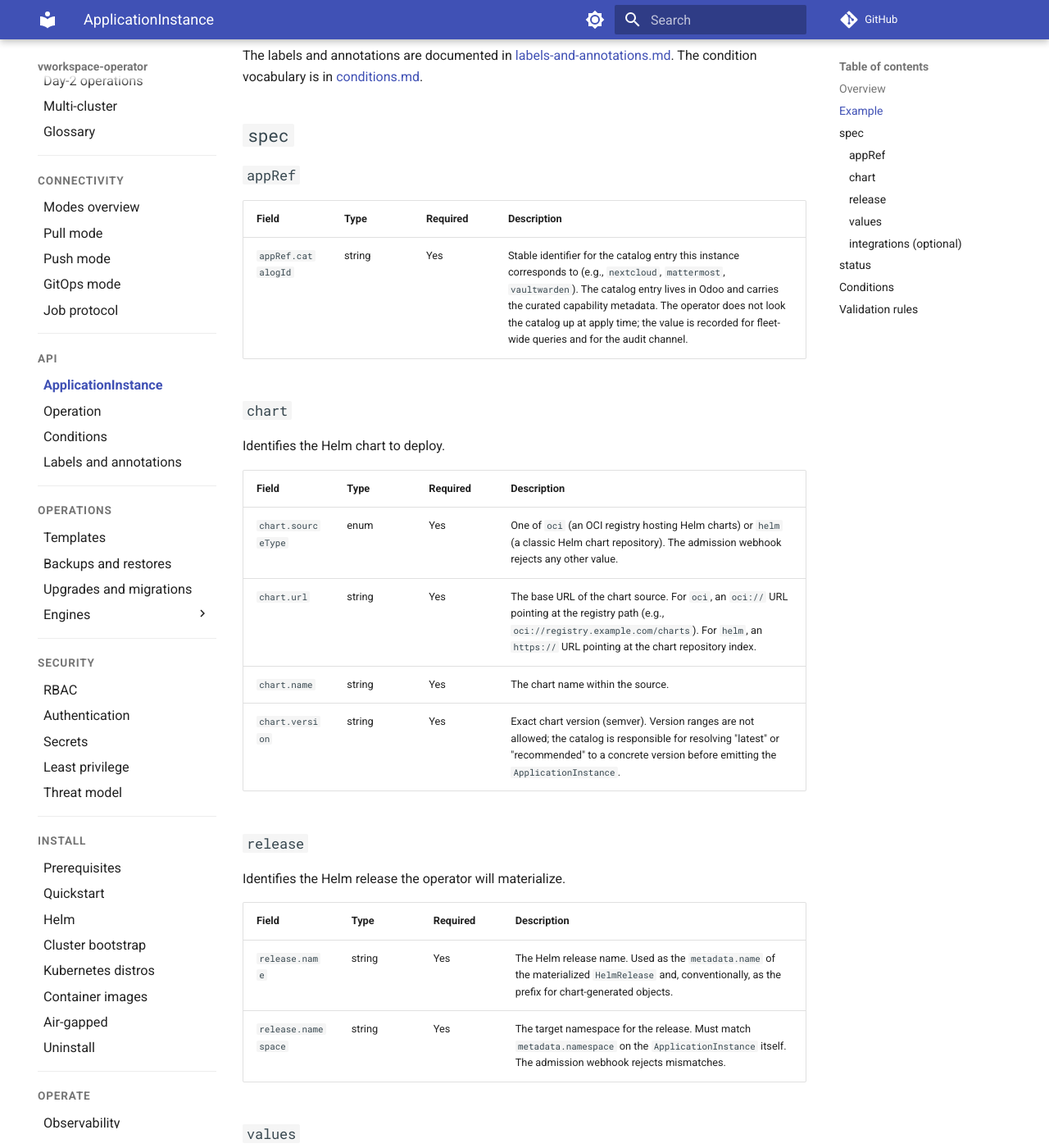
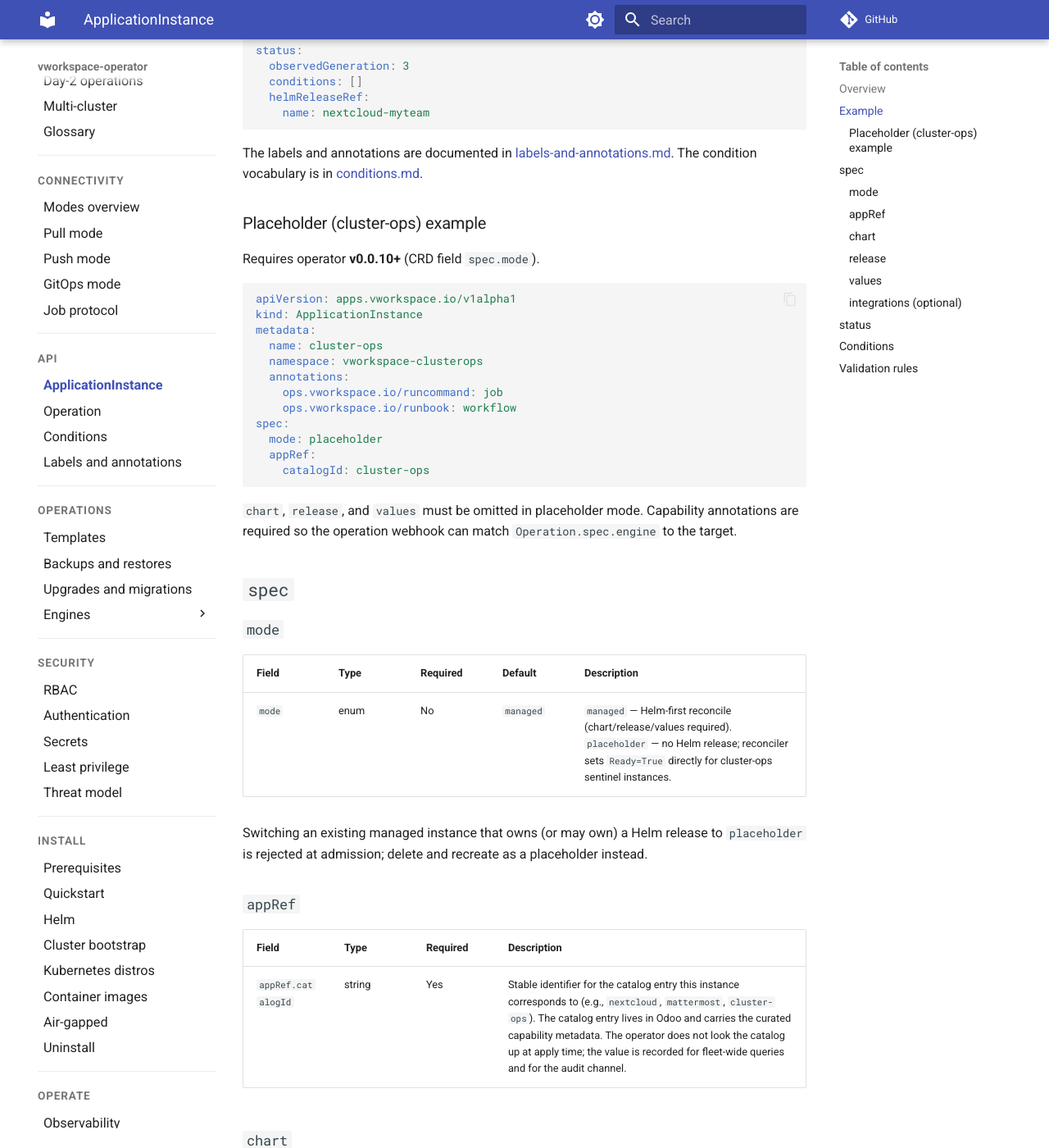
Before and after one commit to vworkspace-io/vworkspace-operator, an MkDocs documentation site: the page built from docs/api/application-instance.md, in a window 1280 px wide and 1400 px high, scrolled down 1383 px. Shown: the whole window at 82% size. Built offline with MkDocs 1.6.1 and Material for MkDocs 9.7.7, drawn with Linux system fonts in a browser that asks for light colours; comment, search, counter and statistics services are not loaded; some of the changed text lies outside the part shown.

Commit message:
release: v0.0.10 changelog and placeholder mode docs
Document ApplicationInstance.spec.mode for the Phase 6 cluster-ops release;
operators must upgrade to v0.0.10 before the control plane emits placeholders.

````diff
--- a/docs/api/application-instance.md
+++ b/docs/api/application-instance.md
@@ -3,11 +3,13 @@
 **Group/Version/Kind:** `apps.vworkspace.io/v1alpha1` `ApplicationInstance`
 **Scope:** Namespaced
 **Status:** Alpha
-**Last Updated:** 2026-05-30
+**Last Updated:** 2026-06-27
 
 ## Overview
 
-`ApplicationInstance` represents the intent "this application should exist in this namespace, deployed from this chart, with these chart parameters." The operator materializes a Flux `HelmRelease` (and the matching chart-source resource, an `OCIRepository` or `HelmRepository`) from the spec, watches it, and aggregates its conditions back into `status.conditions`. App-specific deployment logic stays in the upstream chart; the operator does not know what a Deployment or Service produced by the chart is for.
+`ApplicationInstance` represents the intent "this application should exist in this namespace, deployed from this chart, with these chart parameters." In **`managed`** mode (the default), the operator materializes a Flux `HelmRelease` (and the matching chart-source resource, an `OCIRepository` or `HelmRepository`) from the spec, watches it, and aggregates its conditions back into `status.conditions`. App-specific deployment logic stays in the upstream chart; the operator does not know what a Deployment or Service produced by the chart is for.
+
+In **`placeholder`** mode the instance owns no Helm release — it is the per-cluster cluster-ops sentinel that advertises infra capability annotations so cluster-scoped `Operation`s can use it as `spec.targetRef`. The reconciler skips Helm and sets `Ready=True` with `Reason=Placeholder`. See ADR [0006](../adr/0006-applicationinstance-placeholder-mode.md) and the hub design [cluster-ops-placeholder-instance](https://github.com/vworkspace-io/vworkspace/blob/main/docs/design/cluster-ops-placeholder-instance.md).
 
 The reconciliation model is documented in [../concepts/reconciliation-model.md](../concepts/reconciliation-model.md). The shorter conceptual tour is in [../concepts/crds.md](../concepts/crds.md). The reason this is a Helm-first CRD is in [../concepts/helm-first.md](../concepts/helm-first.md).
 
@@ -57,41 +59,70 @@ status:
 
 The labels and annotations are documented in [labels-and-annotations.md](labels-and-annotations.md). The condition vocabulary is in [conditions.md](conditions.md).
 
+### Placeholder (cluster-ops) example
+
+Requires operator **v0.0.10+** (CRD field `spec.mode`).
+
+```yaml
+apiVersion: apps.vworkspace.io/v1alpha1
+kind: ApplicationInstance
+metadata:
+  name: cluster-ops
+  namespace: vworkspace-clusterops
+  annotations:
+    ops.vworkspace.io/runcommand: job
+    ops.vworkspace.io/runbook: workflow
+spec:
+  mode: placeholder
+  appRef:
+    catalogId: cluster-ops
+```
+
+`chart`, `release`, and `values` must be omitted in placeholder mode. Capability annotations are required so the operation webhook can match `Operation.spec.engine` to the target.
+
 ## `spec`
+
+### `mode`
+
+| Field  | Type | Required | Default   | Description |
+|--------|------|----------|-----------|-------------|
+| `mode` | enum | No       | `managed` | `managed` — Helm-first reconcile (chart/release/values required). `placeholder` — no Helm release; reconciler sets `Ready=True` directly for cluster-ops sentinel instances. |
+
+Switching an existing managed instance that owns (or may own) a Helm release to `placeholder` is rejected at admission; delete and recreate as a placeholder instead.
 
 ### `appRef`
 
 | Field            | Type   | Required | Description |
 |------------------|--------|----------|-------------|
-| `appRef.catalogId` | string | Yes      | Stable identifier for the catalog entry this instance corresponds to (e.g., `nextcloud`, `mattermost`, `vaultwarden`). The catalog entry lives in Odoo and carries the curated capability metadata. The operator does not look the catalog up at apply time; the value is recorded for fleet-wide queries and for the audit channel. |
+| `appRef.catalogId` | string | Yes      | Stable identifier for the catalog entry this instance corresponds to (e.g., `nextcloud`, `mattermost`, `cluster-ops`). The catalog entry lives in Odoo and carries the curated capability metadata. The operator does not look the catalog up at apply time; the value is recorded for fleet-wide queries and for the audit channel. |
 
 ### `chart`
 
-Identifies the Helm chart to deploy.
+Identifies the Helm chart to deploy. **Required in `managed` mode; must be omitted in `placeholder` mode.**
 
 | Field                | Type   | Required | Description |
 |----------------------|--------|----------|-------------|
-| `chart.sourceType`   | enum   | Yes      | One of `oci` (an OCI registry hosting Helm charts) or `helm` (a classic Helm chart repository). The admission webhook rejects any other value. |
+| `chart.sourceType`   | enum   | Yes (managed) | One of `oci` (an OCI registry hosting Helm charts) or `helm` (a classic Helm chart repository). The admission webhook rejects any other value. |
 | `chart.url`          | string | Yes      | The base URL of the chart source. For `oci`, an `oci://` URL pointing at the registry path (e.g., `oci://registry.example.com/charts`). For `helm`, an `https://` URL pointing at the chart repository index. |
 | `chart.name`         | string | Yes      | The chart name within the source. |
 | `chart.version`      | string | Yes      | Exact chart version (semver). Version ranges are not allowed; the catalog is responsible for resolving "latest" or "recommended" to a concrete version before emitting the `ApplicationInstance`. |
 
 ### `release`
 
-Identifies the Helm release the operator will materialize.
+Identifies the Helm release the operator will materialize. **Required in `managed` mode; must be omitted in `placeholder` mode.**
 
 | Field                | Type   | Required | Description |
 |----------------------|--------|----------|-------------|
-| `release.name`       | string | Yes      | The Helm release name. Used as the `metadata.name` of the materialized `HelmRelease` and, conventionally, as the prefix for chart-generated objects. |
-| `release.namespace`  | string | Yes      | The target namespace for the release. Must match `metadata.namespace` on the `ApplicationInstance` itself. The admission webhook rejects mismatches. |
+| `release.name`       | string | Yes (managed) | The Helm release name. Used as the `metadata.name` of the materialized `HelmRelease` and, conventionally, as the prefix for chart-generated objects. |
+| `release.namespace`  | string | Yes (managed) | The target namespace for the release. Must match `metadata.namespace` on the `ApplicationInstance` itself. The admission webhook rejects mismatches. |
 
 ### `values`
 
-Specifies how chart values are supplied to the release.
+Specifies how chart values are supplied to the release. **Required in `managed` mode; must be omitted in `placeholder` mode.**
 
 | Field                  | Type   | Required | Description |
 |------------------------|--------|----------|-------------|
-| `values.source`        | enum   | Yes      | One of `inline`, `secretRef`, or `configMapRef`. Determines which of the sibling fields is read. |
+| `values.source`        | enum   | Yes (managed) | One of `inline`, `secretRef`, or `configMapRef`. Determines which of the sibling fields is read. |
 | `values.inline`        | object | Conditional | Required when `values.source` is `inline`. Free-form YAML mapping passed verbatim to the chart as values. |
 | `values.secretRef`     | object | Conditional | Required when `values.source` is `secretRef`. `{ name, key }` referencing a `Secret` in the same namespace; the key holds the values document (YAML). |
 | `values.configMapRef`  | object | Conditional | Required when `values.source` is `configMapRef`. `{ name, key }` referencing a `ConfigMap` in the same namespace; the key holds the values document (YAML). |
@@ -119,7 +150,7 @@ The operator owns `status` exclusively under its field manager (typically `vwork
 |------------------------------|----------|-------------|
 | `status.observedGeneration`  | int64    | The `metadata.generation` of the `ApplicationInstance` that produced the current `status`. Lets clients detect stale status. |
 | `status.conditions[]`        | []Condition | Standard Kubernetes condition objects. The type vocabulary is `Ready`, `Reconciling`, `Degraded`, `Suspended`, `Blocked`, `Deleting`; see [conditions.md](conditions.md). |
-| `status.helmReleaseRef`      | object   | `{ name, namespace }` of the materialized `HelmRelease`. Populated as soon as the `HelmRelease` exists. |
+| `status.helmReleaseRef`      | object   | `{ name, namespace }` of the materialized `HelmRelease`. Populated as soon as the `HelmRelease` exists. Cleared when reconciling a placeholder instance. |
 | `status.lastAppliedChart`    | object   | `{ sourceType, url, name, version }` snapshot of the chart coordinates the operator most recently materialized. Useful for distinguishing "what was asked" from "what is running" during a rolling upgrade. |
 | `status.lastReconcileTime`   | string   | RFC 3339 timestamp of the last reconcile. |
 | `status.endpoints[]`         | []Endpoint | URLs and hosts derived from the chart's ingress and service outputs. Each entry has `name`, `url`, optional `type` (e.g., `ingress`, `service`), and optional `notes`. Populated when the chart's outputs are visible to the operator's informers. |
@@ -139,5 +170,7 @@ The operator ships a validating admission webhook (`validate.applicationinstance
 - **Namespace gating.** The `ApplicationInstance` must live in a namespace labeled `managed-by=vworkspace`. The operator does not act on `ApplicationInstance` resources in other namespaces; the webhook makes this explicit by rejecting create/update in ungated namespaces.
 - **Values exclusivity.** Exactly one of `values.inline`, `values.secretRef`, `values.configMapRef` is populated, matching `values.source`. The webhook rejects multiple or absent sources.
 - **Immutability of release identity.** `release.name` and `release.namespace` are immutable after creation. Renaming a release in place would orphan the underlying `HelmRelease`; the right move is to delete and recreate the `ApplicationInstance`.
+- **Placeholder contract.** When `spec.mode` is `placeholder`, `chart`, `release`, and `values` must be absent. Managed→placeholder updates are rejected when the instance owns or may own a Helm release.
+- **Mode default.** Empty or unset `spec.mode` is treated as `managed` (CRD default).
 
 The webhook is strict by default. Soft warnings (deprecated chart source, deprecated integration shortcut) are surfaced as conditions on the resource rather than as admission rejections, so the operator can ship deprecations without breaking applies.
````
Also changed, not shown: CHANGELOG.md (+22 -0 lines), docs/adr/README.md (+2 -1 lines), docs/api/conditions.md (+3 -2 lines), docs/operate/upgrades.md (+5 -1 lines).
